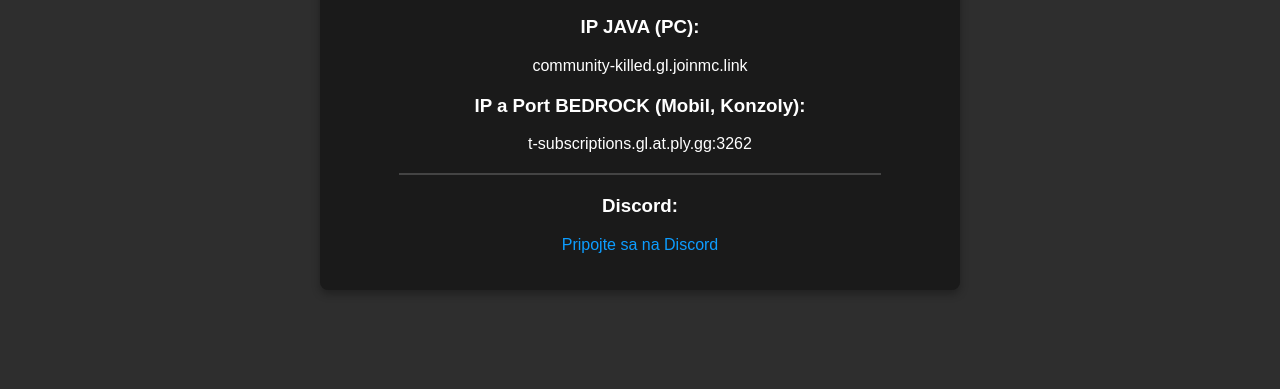
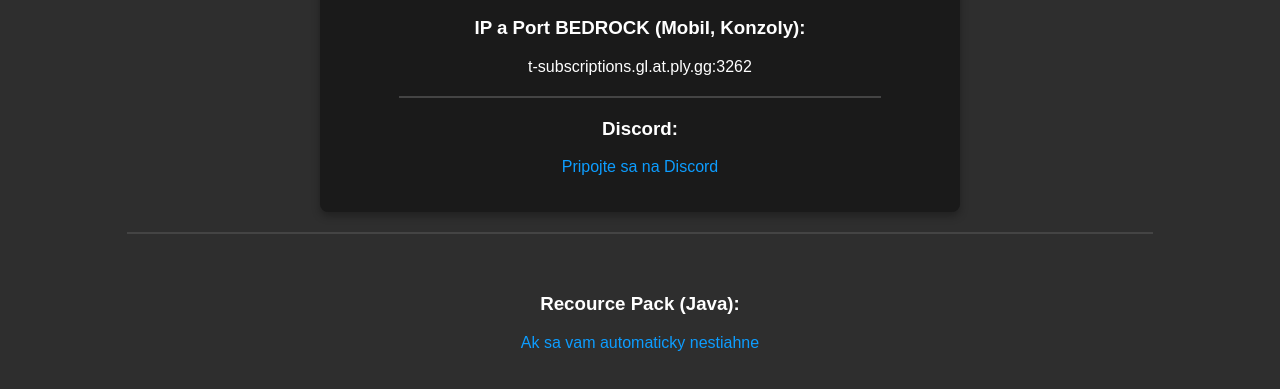
Before and after one commit to ging35/Minecraft-Server, a website: page index.html in a window 1280 px wide. Shown: the part 377-766 px from the top of the page. Drawn offline with Linux system fonts and the light colour scheme; no server answers.

Commit message:
Update index.html

```diff
--- a/index.html
+++ b/index.html
@@ -183,6 +183,14 @@
     </div>
 </div>
 
+    <hr>
+
+    <div class="info">
+        <h3>Recource Pack (Java):</h3>
+        <p><a href="https://drive.google.com/file/d/1dQhAAmrstsj-_ObNwIOHqAY4gAvjoepX/view?usp=sharing" target="_blank">Ak sa vam automaticky nestiahne</a></p>
+    </div>
+</div>
+
 <script>
     const apiUrl = 'https://api.mcsrvstat.us/2/community-killed.gl.joinmc.link';
 
```
